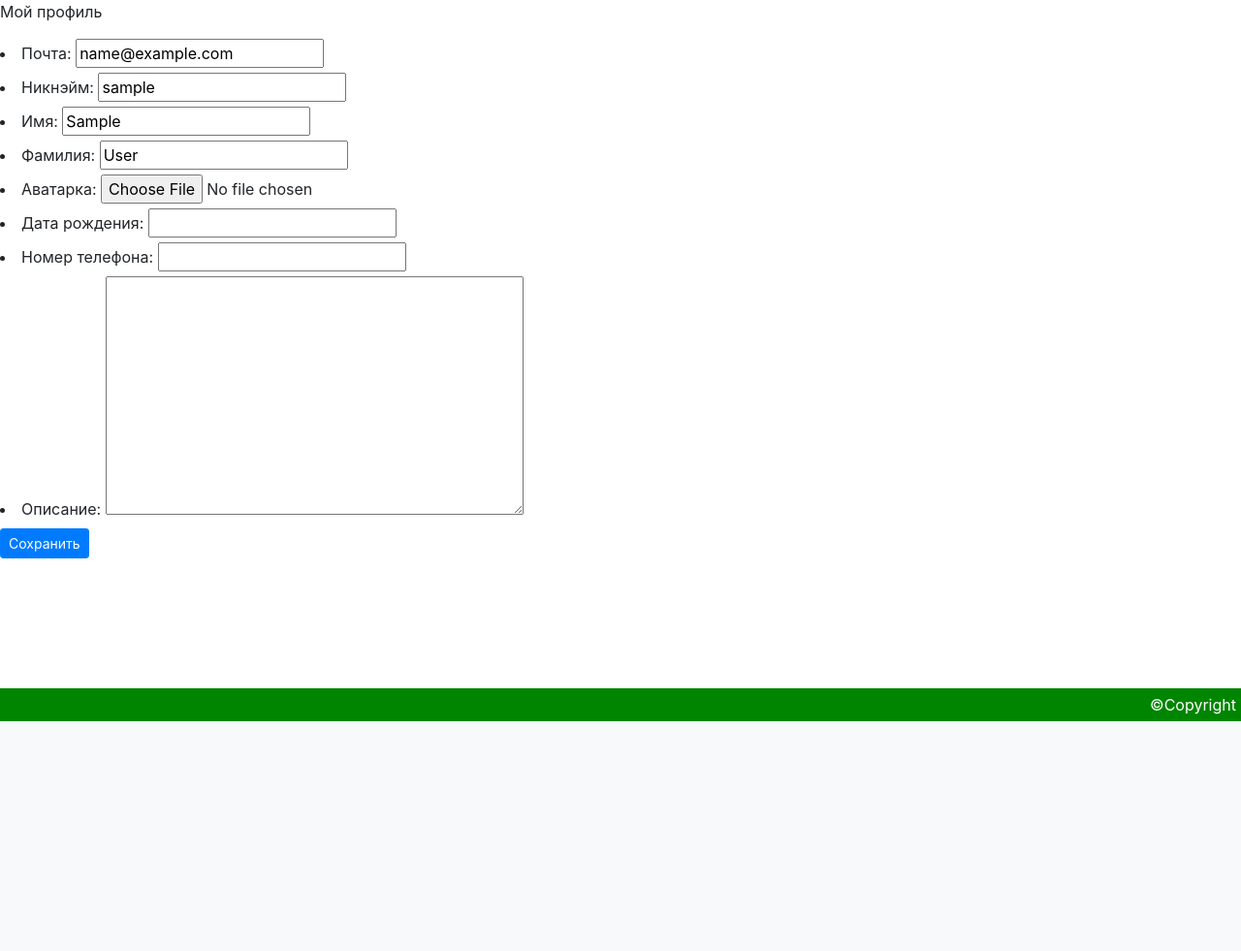
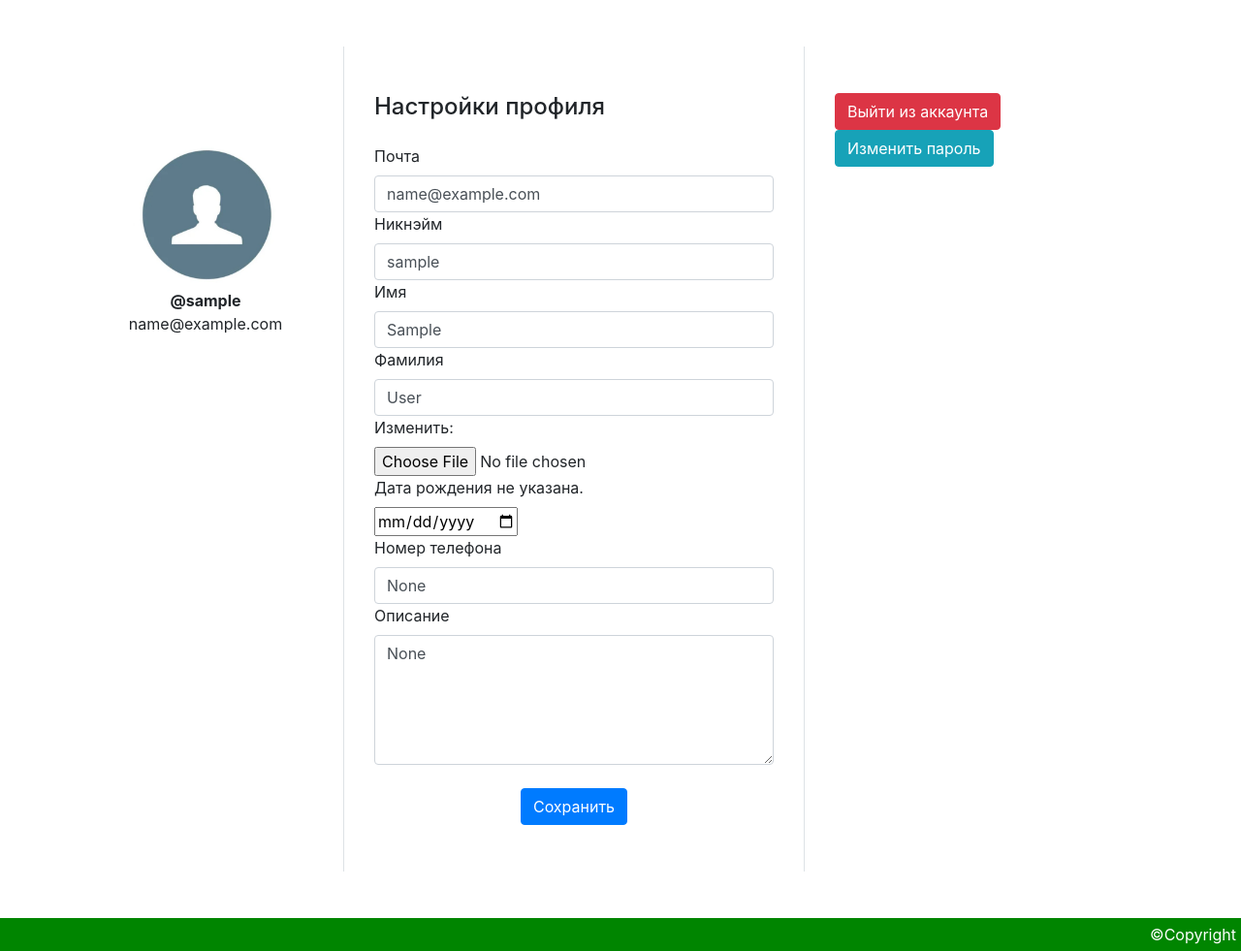
Before and after one commit to MaximBotkin/django_lyceum_plus, a Django app: page /users/profile/ in a window 1280 px wide. Shown: the part 56-1037 px from the top of the page at 97% size. Before the commit the page ends 800 px from the top, so only its background shows below. Run offline with Django 3.2, Linux system fonts and the light colour scheme; the visitor is signed in with stand-in values (Sample User, id 1); some libraries are stand-ins or nearby versions.

Commit message:
add profile page

```diff
--- a/web/templates/users/auth/password_change.html
+++ b/web/templates/users/auth/password_change.html
@@ -4,12 +4,11 @@
         {{ form.old_password.errors }}
         {{ form.old_password.label_tag }} {{ form.old_password }}
     </div>
-
+    <div class="help">{{ form.new_password1.help_text|safe }}</div>
     <div class="form-row">
         {{ form.new_password1.errors }}
         {{ form.new_password1.label_tag }} {{ form.new_password1 }}
         {% if form.new_password1.help_text %}
-        <div class="help">{{ form.new_password1.help_text|safe }}</div>
         {% endif %}
     </div>
 
--- a/web/templates/users/profile.html
+++ b/web/templates/users/profile.html
@@ -1,9 +1,81 @@
-{% extends 'users/auth/standard_form.html' %}
-{% block title %}Мой профиль{% endblock title %}
-{% block content_before_form %}
-<p>Мой профиль</p>
-{% endblock content_before_form %}
-{% block fields %}
-    {{ form.as_ul }}
-{% endblock fields %}
-{% block submit %}Сохранить{% endblock submit %}
+{% extends 'base.html' %}
+{% load static %}
+{% block title %}Профиль{% endblock title %}
+{% block head %}
+    <link rel="stylesheet" href="{% static 'profile.css' %}">
+{% endblock head %}
+{% block content %}
+<div class="container rounded bg-white mt-5 mb-5">
+    <div class="row">
+        <div class="col-md-3 border-right">
+            <div class="d-flex flex-column align-items-center text-center p-3 py-5">
+                {% if user.avatar %}
+                <img class="rounded-circle mt-5" width="150px" src="{{ user.get_image_400x400.url }}">
+                {% else %}
+                <img class="rounded-circle mt-5" width="150px" src="{% static 'user.jpg' %}">
+                {% endif %}
+                <span class="font-weight-bold">@{{ user.username }}</span><span class="text-black-50">{{ user.email }}</span>
+                <span></span>
+            </div>
+        </div>
+        <div class="col-md-5 border-right">
+            <div class="p-3 py-5">
+                <div class="d-flex justify-content-between align-items-center mb-3">
+                    <h4 class="text-right">Настройки профиля</h4>
+                </div>
+                <form method="post">
+                {% csrf_token %}
+                <div class="row mt-3">
+                    {% if form.errors %}
+                        <p>
+                        {% if form.errors.items|length == 1 %}
+                            Пожалуйста, исправьте ошибку ниже.
+                        {% else %}
+                            Пожалуйста, исправьте ошибки ниже.
+                        {% endif %}
+                        </p>
+                    {% endif %}
+                    {% for field in form %}
+                        {{ field.errors }}
+                        <div class="col-md-12">
+                            {% if field.name == "description" %}
+                                <label class="labels">{{ field.label }}</label>
+                                <textarea name="description" cols="40" rows="5" id="id_description" class="form-control">{{ field.value }}</textarea>
+                            {% elif field.name == 'avatar' %}
+                                <label class="labels">Изменить:</label><br>
+                                <input type="file" name="avatar" accept="image/*" id="id_avatar">
+                            {% elif field.name == "birthday" %}
+                                {% if field.value %}
+                                    <label class="labels">{{ field.label }}: {{ field.value }}</label><br>
+                                {% else %}
+                                    <label class="labels">Дата рождения не указана.</label><br>
+                                {% endif %}
+                                <input type="date" name="birthday" value="{{ field.value }}" id="id_birthday">
+                            {% else %}
+                                <label class="labels">{{ field.label }}</label>
+                                <input type="{{ field.type }}" class="form-control" name="{{ field.name }}" value="{{ field.value }}" maxlength="{{ field.maxlength }}" id="{{ field.id }}">
+                            {% endif %}
+                        </div>
+                    {% endfor %}
+                </div>
+                <div class="mt-4 text-center">
+                    <input type="submit" class="btn btn-primary" value="Сохранить">
+                </div>
+            </form>
+            </div>
+        </div>
+        <div class="col-md-4">
+            <div class="p-3 py-5">
+                <div>
+                    <a href="{% url 'logout' %}" class="btn btn-danger">Выйти из аккаунта</a>
+                </div>
+                <div>
+                    <a href="{% url 'password_change' %}" class="btn btn-info">Изменить пароль</a>
+                </div>
+            </div>
+        </div>
+    </div>
+</div>
+</div>
+</div>
+{% endblock content %}
--- a/web/users/forms.py
+++ b/web/users/forms.py
@@ -71,3 +71,6 @@
         fields = (
             'email', 'username', 'first_name', 'last_name', 'avatar', 'birthday', 'mobile', 'description'
         )
+        widgets = {
+            'birthday': forms.DateInput(attrs={'type': 'date'}),
+        }
--- a/web/users/views.py
+++ b/web/users/views.py
@@ -51,4 +51,5 @@
         user = self.request.user
         context['user'] = user
         context['form'] = Profile(self.request.POST or None, instance=user)
+        print(context['form'])
         return context
--- a/web/web/settings.py
+++ b/web/web/settings.py
@@ -27,6 +27,7 @@
     'sorl.thumbnail',
     'ckeditor',
     'colorfield',
+    'image_uploader_widget',
 ]
 
 MIDDLEWARE = [
```
Also changed, not shown: web/static_files/proflile.css (added, +44 -0 lines).
